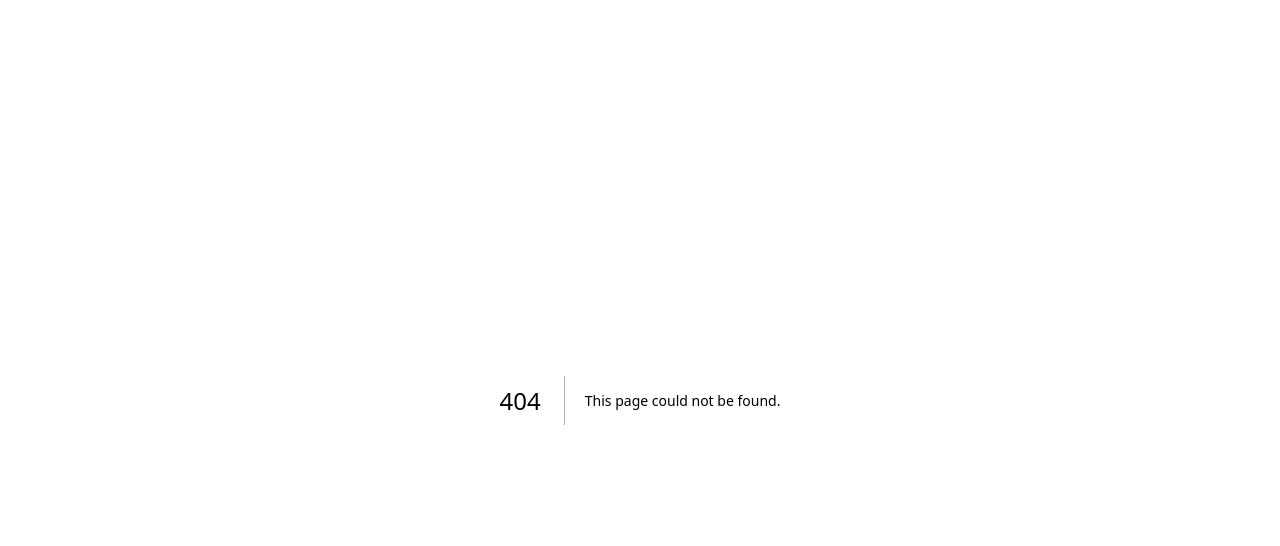
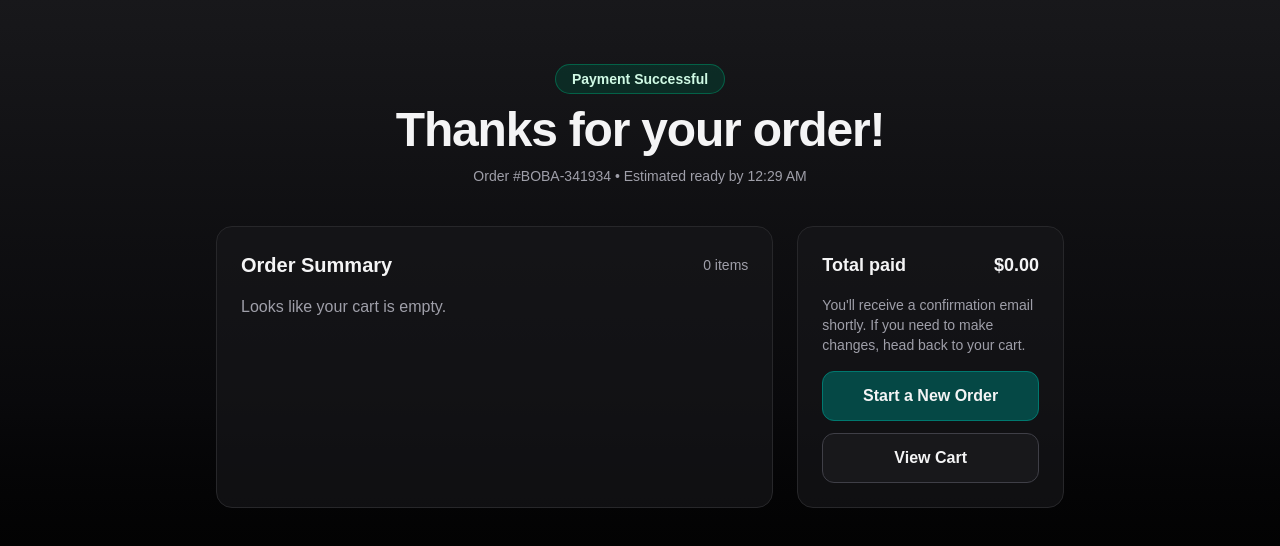
Before and after one commit to CSCE331-Fall2025-900-911/gang_53-project-3, a Next.js app in the folder frontend/: page /payment in a window 1280 px wide. Before the commit this address had no page. Shown: the top 546 px of the page. Built offline with nearby package versions, Linux system fonts and the light colour scheme.

Commit message:
updated payment page

```diff
--- a/frontend/app/cart/page.tsx
+++ b/frontend/app/cart/page.tsx
@@ -102,6 +102,12 @@ export default function CartPage() {
         {/* Summary / Payment */}
         {items.length > 0 && (
           <section className="mt-8 flex flex-col items-center justify-end gap-4 md:flex-row">
+            <Link
+              href="/dashboard"
+              className="rounded-xl border border-teal-700 bg-teal-900/50 px-6 py-3 font-semibold text-teal-50 hover:bg-teal-800/70"
+            >
+              Back to Menu
+            </Link>
             <div className="rounded-xl border border-zinc-800 bg-zinc-900/60 px-5 py-3 text-lg font-semibold">
               Total: ${subtotal.toFixed(2)}
             </div>
--- /dev/null
+++ b/frontend/app/payment/page.tsx
@@ -0,0 +1,105 @@
+'use client';
+
+import Link from 'next/link';
+import { useMemo } from 'react';
+import { useCart } from '@/lib/cart';
+
+export default function PaymentPage() {
+  const { items, subtotal, clear } = useCart();
+
+  const orderNumber = useMemo(
+    () => `BOBA-${Math.floor(100000 + Math.random() * 900000)}`,
+    []
+  );
+
+  const readyTime = useMemo(() => {
+    const eta = new Date(Date.now() + 12 * 60 * 1000);
+    return eta.toLocaleTimeString(undefined, { hour: 'numeric', minute: '2-digit' });
+  }, []);
+
+  const itemCount = items.reduce((sum, item) => sum + item.quantity, 0);
+
+  const formatSelections = (selections: Record<string, string[]>) => {
+    const labels = Object.values(selections ?? {}).flat();
+    return labels.length ? labels.join(', ') : 'No customizations';
+  };
+
+  return (
+    <main className="min-h-dvh bg-gradient-to-b from-zinc-900 via-zinc-950 to-black text-zinc-100">
+      <div className="mx-auto w-full max-w-4xl px-6 py-12 md:py-16">
+        <header className="mb-10 text-center space-y-3">
+          <div className="inline-flex items-center gap-2 rounded-full border border-emerald-700/70 bg-emerald-900/40 px-4 py-1 text-sm font-semibold text-emerald-100">
+            Payment Successful
+          </div>
+          <h1 className="text-4xl font-extrabold tracking-tight sm:text-5xl">
+            Thanks for your order!
+          </h1>
+          <p className="text-sm text-zinc-400">
+            Order #{orderNumber} • Estimated ready by {readyTime}
+          </p>
+        </header>
+
+        <section className="grid gap-6 lg:grid-cols-3">
+          <div className="lg:col-span-2 space-y-4 rounded-2xl border border-zinc-800 bg-zinc-900/60 p-6">
+            <div className="flex items-center justify-between">
+              <h2 className="text-xl font-semibold">Order Summary</h2>
+              <span className="text-sm text-zinc-400">
+                {itemCount} item{itemCount === 1 ? '' : 's'}
+              </span>
+            </div>
+
+            {items.length === 0 ? (
+              <p className="text-zinc-400">Looks like your cart is empty.</p>
+            ) : (
+              <ul className="divide-y divide-zinc-800">
+                {items.map((item) => (
+                  <li key={item.id} className="flex items-start justify-between gap-4 py-3">
+                    <div>
+                      <p className="font-semibold">{item.name}</p>
+                      <p className="text-sm text-zinc-400">
+                        {formatSelections(item.selections)}
+                      </p>
+                      <p className="text-sm text-zinc-300 mt-1">
+                        ${item.unitPrice.toFixed(2)} × {item.quantity}
+                      </p>
+                    </div>
+                    <div className="text-right font-semibold">
+                      ${(item.unitPrice * item.quantity).toFixed(2)}
+                    </div>
+                  </li>
+                ))}
+              </ul>
+            )}
+          </div>
+
+          <aside className="space-y-4 rounded-2xl border border-zinc-800 bg-zinc-900/60 p-6">
+            <div className="flex items-center justify-between text-lg font-semibold">
+              <span>Total paid</span>
+              <span>${subtotal.toFixed(2)}</span>
+            </div>
+            <p className="text-sm text-zinc-400">
+              You'll receive a confirmation email shortly. If you need to make changes,
+              head back to your cart.
+            </p>
+
+            <div className="space-y-3">
+              <Link
+                href="/dashboard"
+                onClick={clear}
+                className="block w-full rounded-xl border border-teal-700 bg-teal-800/70 px-4 py-3 text-center font-semibold hover:bg-teal-700/70"
+              >
+                Start a New Order
+              </Link>
+              <Link
+                href="/cart"
+                className="block w-full rounded-xl border border-zinc-700 bg-zinc-900 px-4 py-3 text-center font-semibold hover:bg-zinc-800"
+              >
+                View Cart
+              </Link>
+            </div>
+          </aside>
+        </section>
+      </div>
+    </main>
+  );
+}
```
Also changed, not shown: 1 other file (tests, documents, lock files or other folders).
